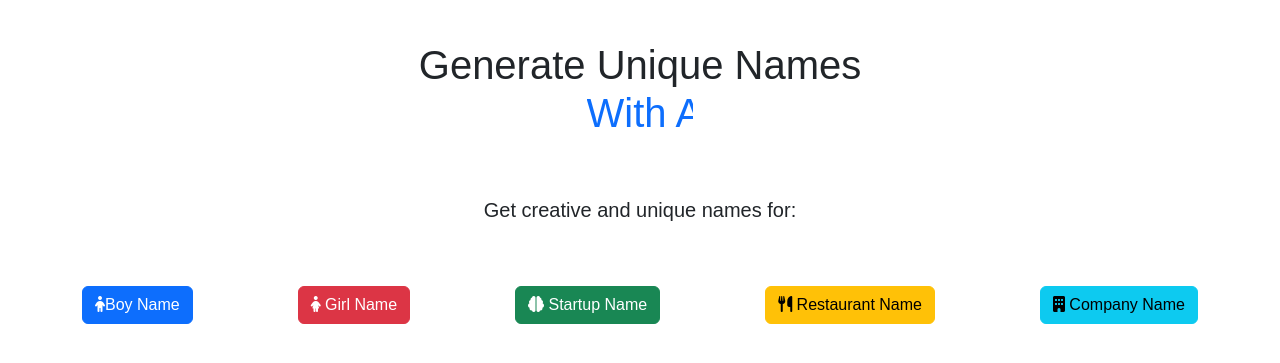
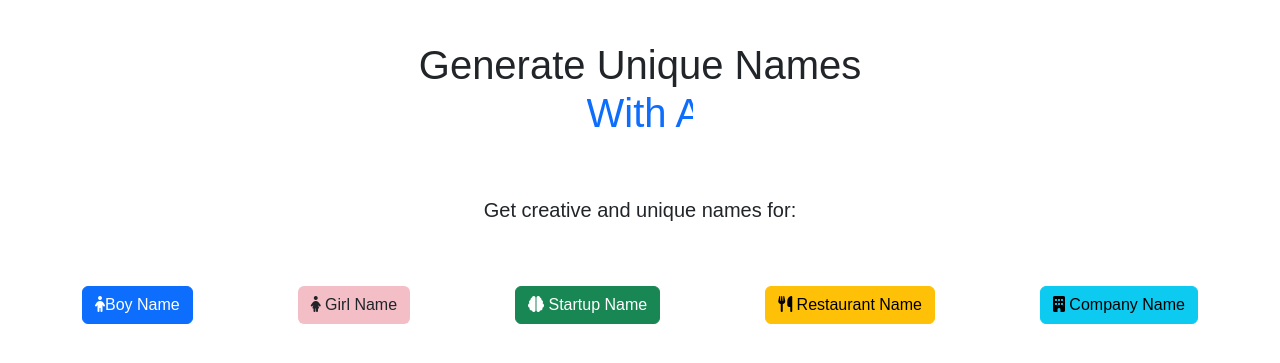
Before and after one commit to Subhan-Shahid/Ai-Namer, a plain HTML site: page index.html in a window 1280 px wide. Shown: the part 119-482 px from the top of the page. Drawn offline with nearby package versions, Linux system fonts and the light colour scheme.

Commit message:
Update index.html

```diff
--- a/index.html
+++ b/index.html
@@ -36,7 +36,7 @@
       <div class="gen-btn text-center mt-3">
         <button onclick="window.location.href='index-boy.html'" class="btn btn-primary me-2" id="boyNameBtn"><i class="fa-solid
   fa-child"></i>Boy Name</button>
-        <button class="btn btn-danger me-2" id="girlNameBtn"><i class="fa-solid fa-child-dress"></i> Girl Name</button>
+        <button style="background-color: rgb(243, 190, 198);" class="btn me-2" id="girlNameBtn"><i class="fa-solid fa-child-dress"></i> Girl Name</button>
         <button class="btn btn-success me-2" id="startupNameBtn"><i class="fa-solid fa-brain"></i> Startup Name</button>
         <button class="btn btn-warning me-2" id="restaurantNameBtn"><i class="fa-solid fa-utensils"></i> Restaurant Name</button>
         <button class="btn btn-info" id="companyNameBtn"><i class="fa-solid fa-building"></i> Company Name</button>
```
